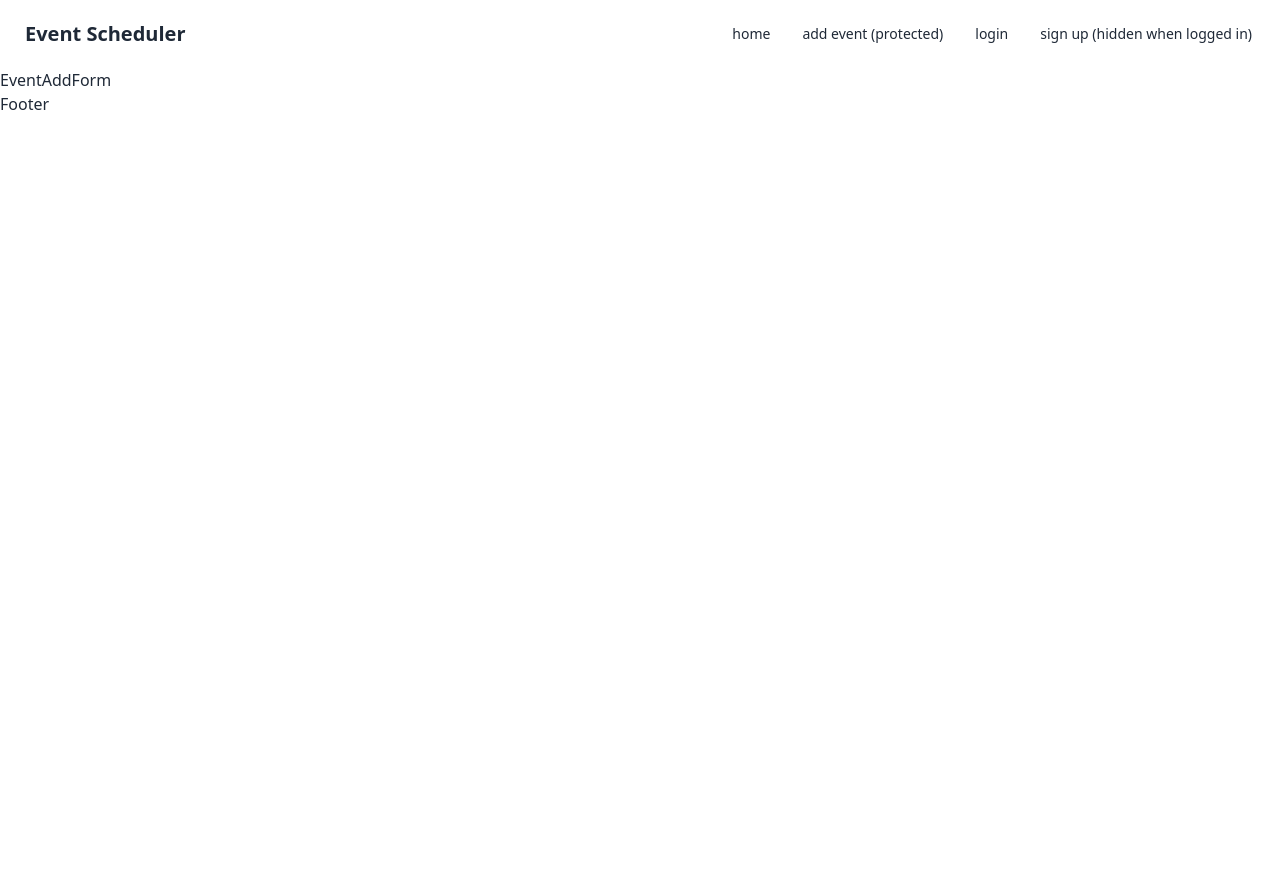
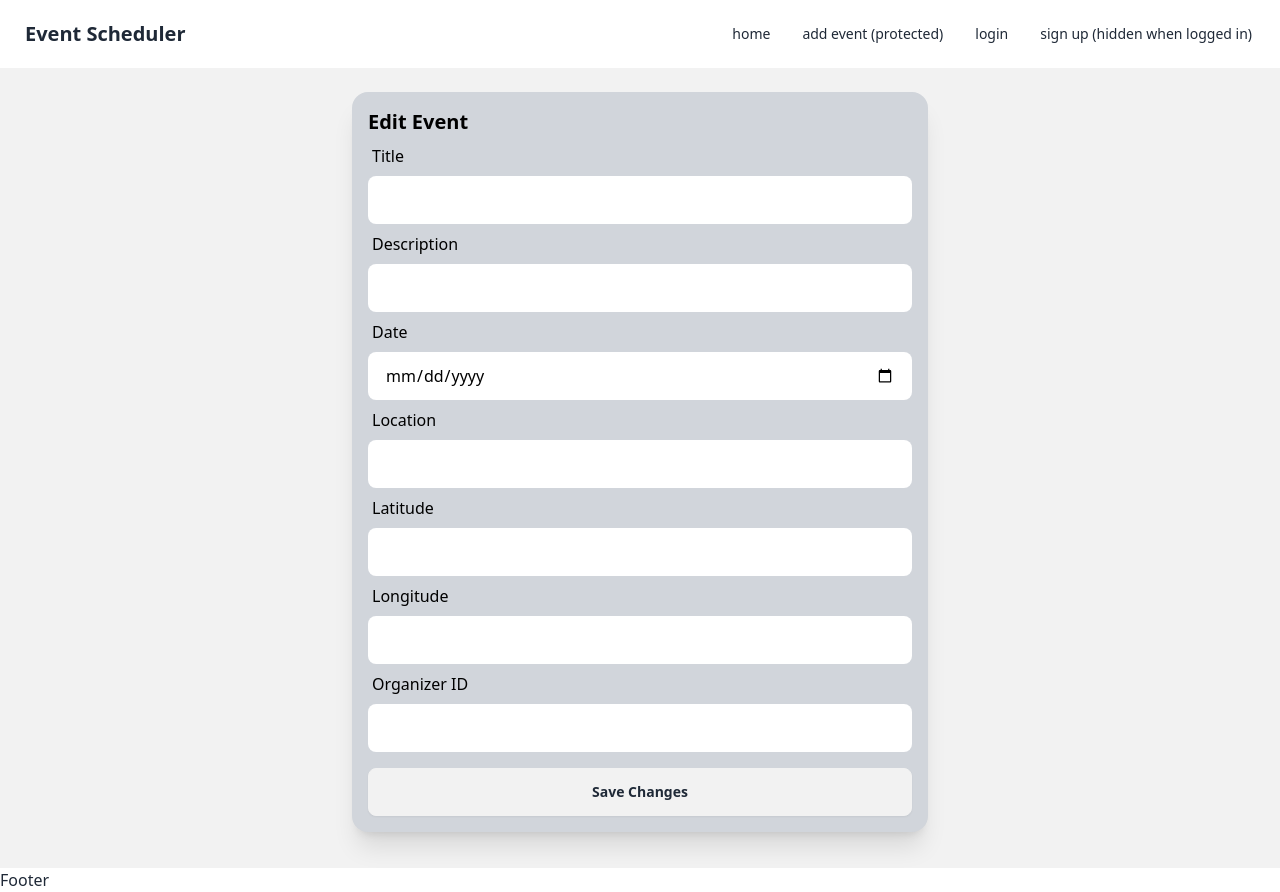
Before and after one commit to GerdBraun/Event-Scheduler, a React (Vite) app: page /events/edit/1 in a window 1280 px wide. Before the commit the page ends 800 px from the top, so only its background shows below. Built offline with nearby package versions, Linux system fonts and the light colour scheme; no server answers.

Commit message:
create file of EventEditForm.jsx but it must be protected by using user and password

```diff
--- a/src/App.jsx
+++ b/src/App.jsx
@@ -11,6 +11,7 @@ import EventSingle from "./components/EventSingle";
 import LoginForm from "./components/LoginForm";
 import SignupForm from "./components/SignupForm";
 import EventAddForm from "./components/EventAddForm";
+import EventEditForm from "./components/EventEditForm";
 
 function App() {
   const router = createBrowserRouter(
@@ -28,7 +29,7 @@ function App() {
         <Route path="/events" element={<EventList />} />
         <Route path="/events/:id" element={<EventSingle />} />
         <Route path="/events/add" element={<EventAddForm />} /> {/* must be protected */}
-        <Route path="/events/edit/:id" element={<EventAddForm />} /> {/* must be protected */}
+        <Route path="/events/edit/:id" element={<EventEditForm />} /> {/* must be protected */}
         <Route path="/login" element={<LoginForm />} />
         <Route path="/signup" element={<SignupForm />} /> {/* should be hidden when user is logged in */}
       </Route>
--- a/src/components/EventEditForm.jsx
+++ b/src/components/EventEditForm.jsx
@@ -1,5 +1,83 @@
+import React, { useEffect, useState } from 'react';
+import { useParams, useNavigate } from 'react-router-dom';
 const EventEditForm = () => {
-  return <div>EventEditForm</div>;
+  const { id } = useParams();
+  const navigate = useNavigate();
+  const [event, setEvent] = useState({
+    title: '',
+    description: '',
+    date: '',
+    location: '',
+    latitude: '',
+    longitude: '',
+    organizerId: ''
+  });
+  useEffect(() => {
+    fetch(`http://localhost:3001/api/events/${id}`)
+      .then(response => response.json())
+      .then(data => setEvent(data))
+      .catch(error => console.error("Error fetching event details:", error));
+  }, [id]);
+
+  const handleChange = (e) => {
+    const { name, value } = e.target;
+    setEvent(prevEvent => ({ ...prevEvent, [name]: value }));
+  };
+
+  const handleSubmit = (e) => {
+    e.preventDefault();
+    fetch(`http://localhost:3001/api/events/${id}`, {
+      method: 'PUT',
+      headers: {
+        'Content-Type': 'application/json'
+      },
+      body: JSON.stringify(event)
+    })
+      .then(response => response.json())
+      .then(data => {
+        console.log("Event updated:", data);
+        navigate(`/events/${id}`);
+      })
+      .catch(error => console.error("Error updating event:", error));
+  };
+
+  return (
+    <div className="p-6 bg-base-200 min-h-screen">
+      <form onSubmit={handleSubmit} className="card bg-gray-300 text-black w-full max-w-xl mx-auto shadow-xl p-4">
+        <h2 className="card-title">Edit Event</h2>
+        <div className="form-control">
+          <label className="label">Title</label>
+          <input className="input" name="title" value={event.title} onChange={handleChange} />
+        </div>
+        <div className="form-control">
+          <label className="label">Description</label>
+          <input className="input" name="description" value={event.description} onChange={handleChange} />
+        </div>
+        <div className="form-control">
+          <label className="label">Date</label>
+          <input className="input" name="date" type="date"
+          value={event.date ? new Date(event.date).toISOString().split('T')[0] : ''}
+          onChange={handleChange} />
+        </div>
+        <div className="form-control">
+          <label className="label">Location</label>
+          <input className="input" name="location" value={event.location} onChange={handleChange} />
+        </div>
+        <div className="form-control">
+          <label className="label">Latitude</label>
+          <input className="input" name="latitude" type="number" value={event.latitude} onChange={handleChange} />
+        </div>
+        <div className="form-control">
+          <label className="label">Longitude</label>
+          <input className="input" name="longitude" type="number" value={event.longitude} onChange={handleChange} />
+        </div>
+        <div className="form-control">
+          <label className="label">Organizer ID</label>
+          <input className="input" name="organizerId" type="number" value={event.organizerId} onChange={handleChange} />
+        </div>
+        <button className="btn mt-4" type="submit">Save Changes</button>
+      </form>
+    </div>
+  );
 };
-
 export default EventEditForm;
--- a/src/components/EventSingle.jsx
+++ b/src/components/EventSingle.jsx
@@ -1,9 +1,9 @@
 import React, { useEffect, useState } from 'react';
-import { useParams } from 'react-router-dom';
+import { useParams , useNavigate } from 'react-router-dom';
 const EventSingle = () => {
   const { id } = useParams();
   const [event, setEvent] = useState(null);
-
+  const navigate = useNavigate();
   useEffect(() => {
     fetch(`http://localhost:3001/api/events/${id}`)
       .then(response => response.json())
@@ -26,6 +26,8 @@ const EventSingle = () => {
         <p className="text-sm">Organizer ID: {event.organizerId}</p>
         <p className="text-sm">Created At: {new Date(event.createdAt).toLocaleDateString()}</p>
         <p className="text-sm">Updated At: {new Date(event.updatedAt).toLocaleDateString()}</p>
+        <button className="btn mt-4"
+          onClick={() => navigate(`/events/edit/${id}`)}>Edit</button>
       </div>
     </div>
   </div>
```
